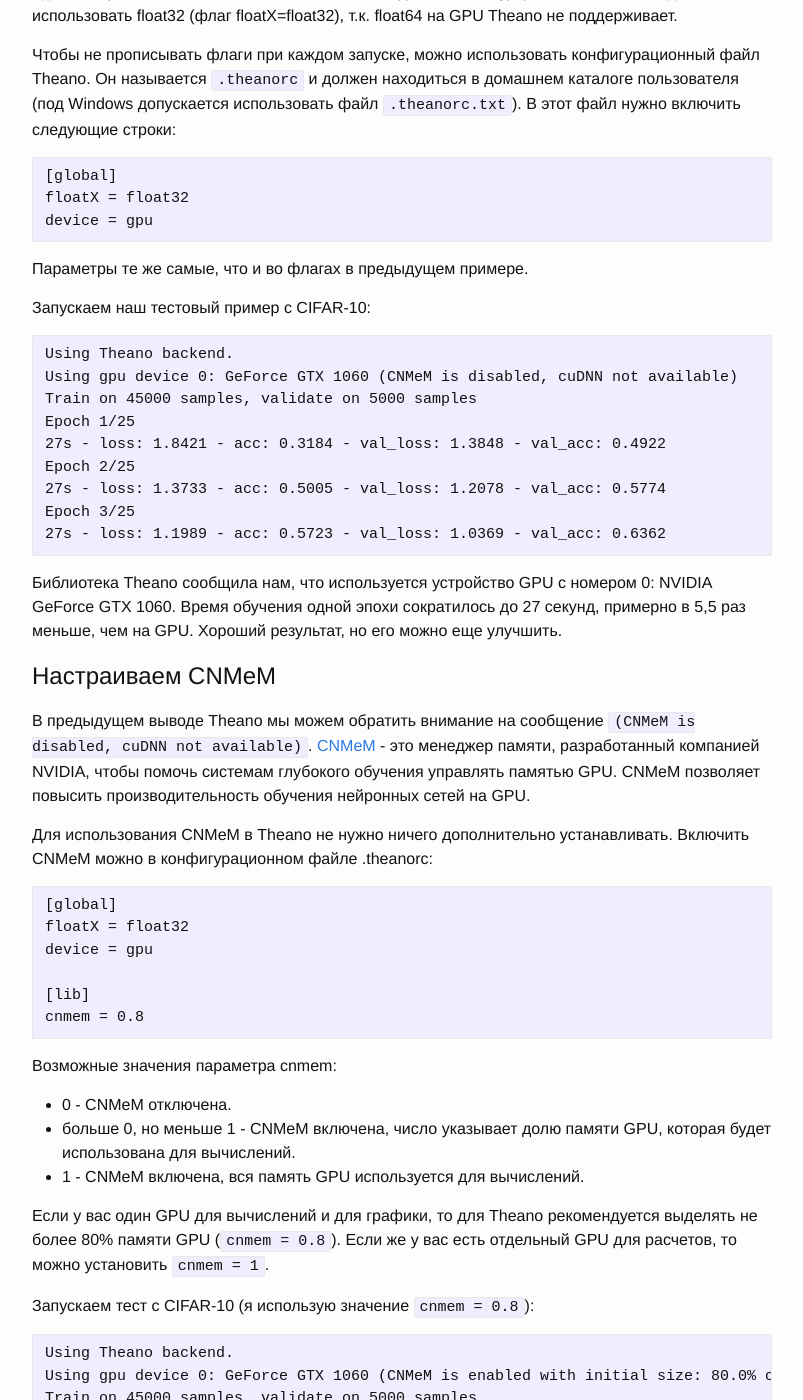
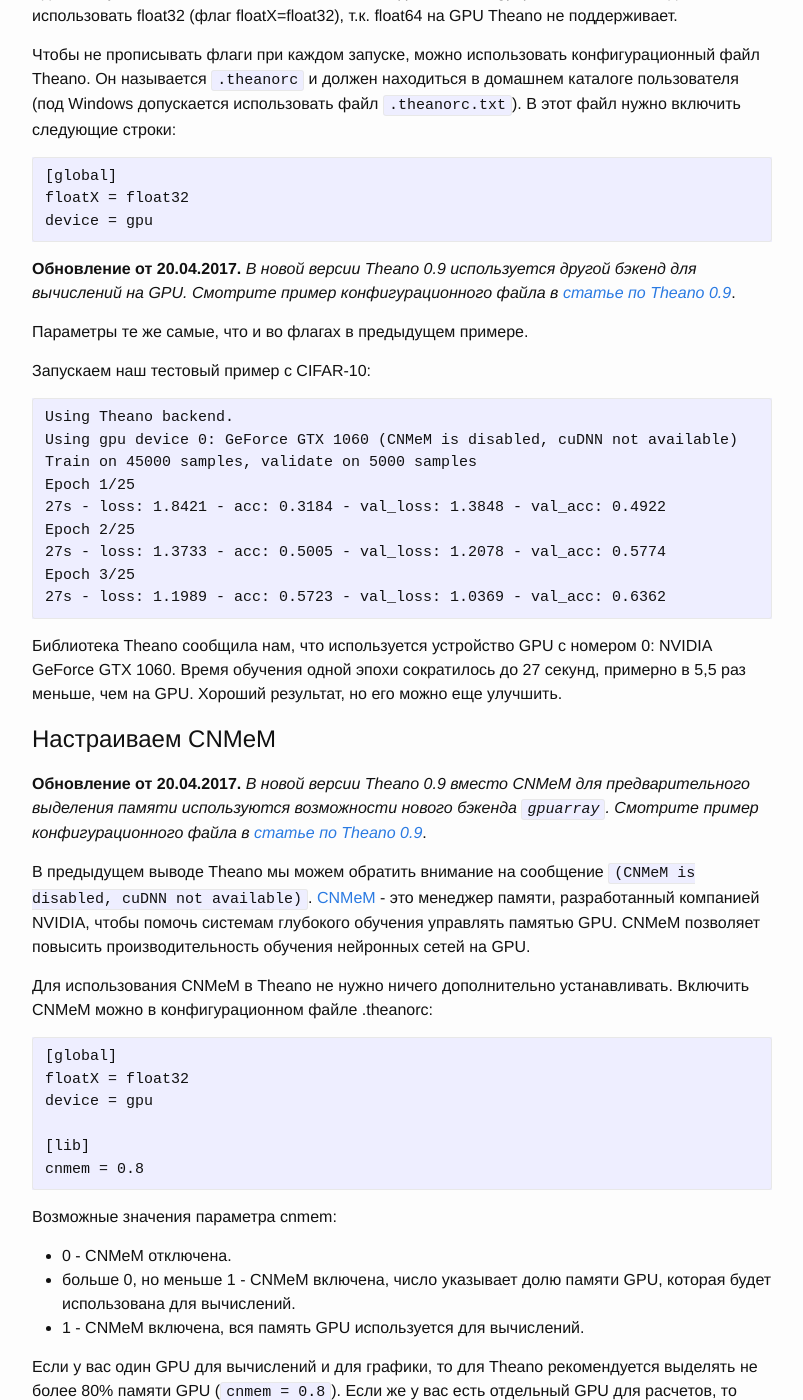
Before and after one commit to sozykin/asozykin.ru, a Jekyll site: the page built from _posts/2017-03-11-How-to-use-gpu-with-theano.md, in a window 1280 px wide and 1400 px high, scrolled down 1915 px. Shown: the whole window, without its empty margins (238-1041 px from the left). Built offline with Jekyll 4.4.1, drawn with Linux system fonts in a browser that asks for light colours; comment, search, counter and statistics services are not loaded.

Commit message:
post about gpu in thano updated for theano 0.9

````diff
--- a/_posts/2017-03-11-How-to-use-gpu-with-theano.md
+++ b/_posts/2017-03-11-How-to-use-gpu-with-theano.md
@@ -11,7 +11,7 @@ comments: true
 
 Многие современные системы обучения нейронных сетей поддерживают GPU. Среди таких систем Theano и Tensorflow, поэтому Keras тоже работает с GPU. Приятная особенность в том, что вам не придется переделывать программу на Keras, требуется лишь изменить настройки вычислительного бекенда.
 
-В этой статье я расскажу как использовать GPU в Theano. Я буду рассматривать текущую стабильную версию Theano 0.8. В следующей версии 0.9 появился [новый бекенд для GPU и настройки изменились](http://deeplearning.net/software/theano_versions/dev/tutorial/using_gpu.html).
+В этой статье я расскажу как использовать GPU в Theano. Я буду рассматривать текущую стабильную версию Theano 0.8. В следующей версии 0.9 появился [новый бекенд для GPU и настройки изменились](/deep_learning/2017/04/20/How-to-use-gpu-with-theano-09.html).
 
 <!--more-->
 
@@ -57,6 +57,8 @@ floatX = float32
 device = gpu
 ```
 
+**Обновление от 20.04.2017.** *В новой версии Theano 0.9 используется другой бэкенд для вычислений на GPU. Смотрите пример конфигурационного файла в [статье по Theano 0.9](/deep_learning/2017/04/20/How-to-use-gpu-with-theano-09.html)*.
+
 Параметры те же самые, что и во флагах в предыдущем примере.
 
 Запускаем наш тестовый пример с CIFAR-10:
@@ -76,6 +78,8 @@ Epoch 3/25
 Библиотека Theano сообщила нам, что используется устройство GPU с номером 0: NVIDIA GeForce GTX 1060. Время обучения одной эпохи сократилось до 27 секунд, примерно в 5,5 раз меньше, чем на GPU. Хороший результат, но его можно еще улучшить.
 
 # Настраиваем CNMeM
+
+**Обновление от 20.04.2017.** *В новой версии Theano 0.9 вместо CNMeM для предварительного выделения памяти используются возможности нового бэкенда `gpuarray`. Смотрите пример конфигурационного файла в [статье по Theano 0.9](/deep_learning/2017/04/20/How-to-use-gpu-with-theano-09.html)*.
 
 В предыдущем выводе Theano мы можем обратить внимание на сообщение `(CNMeM is disabled, cuDNN not available)`. [CNMeM](https://github.com/NVIDIA/cnmem) - это менеджер памяти, разработанный компанией NVIDIA, чтобы помочь системам глубокого обучения управлять памятью GPU. CNMeM позволяет повысить производительность обучения нейронных сетей на GPU.
 
````
